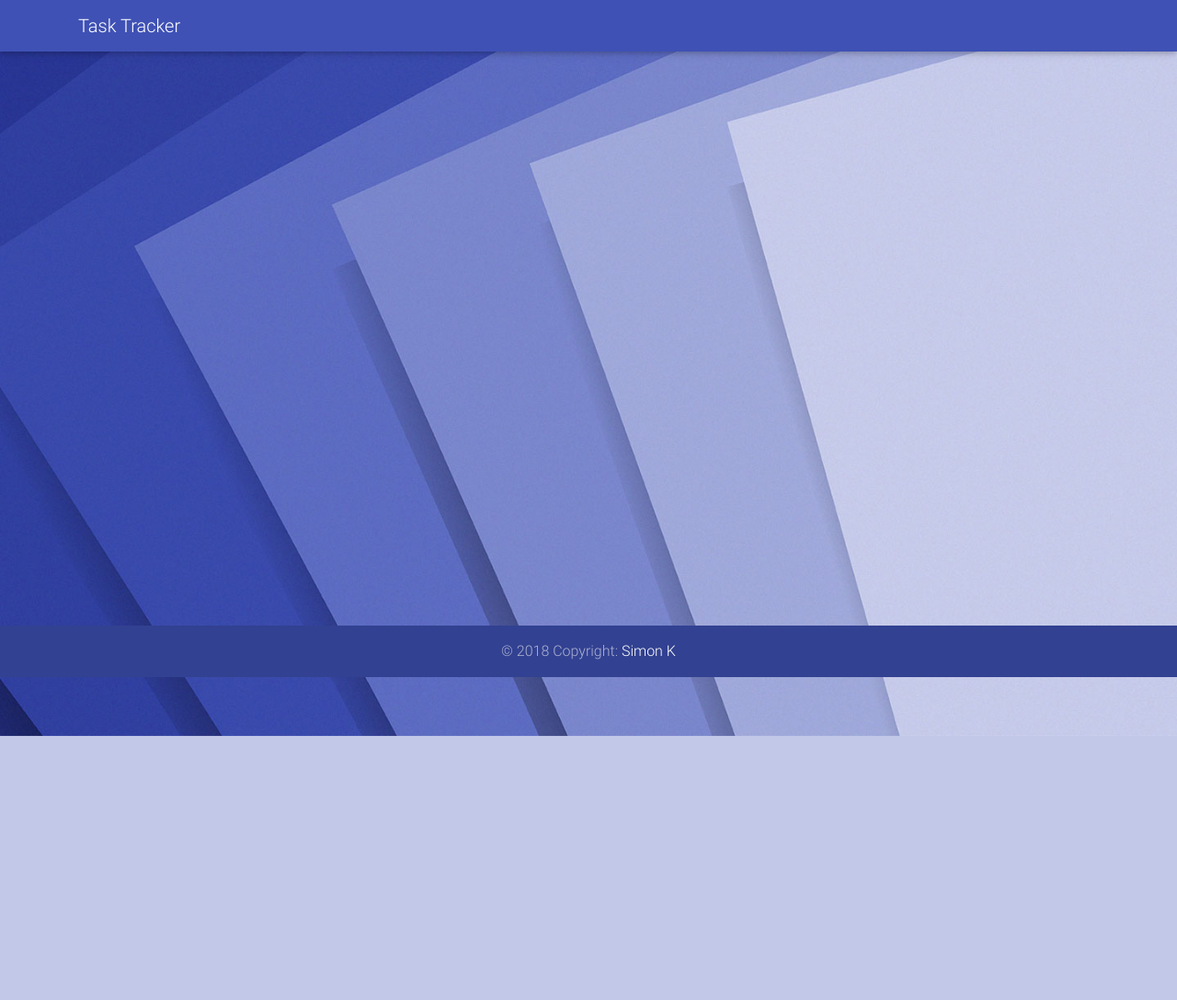
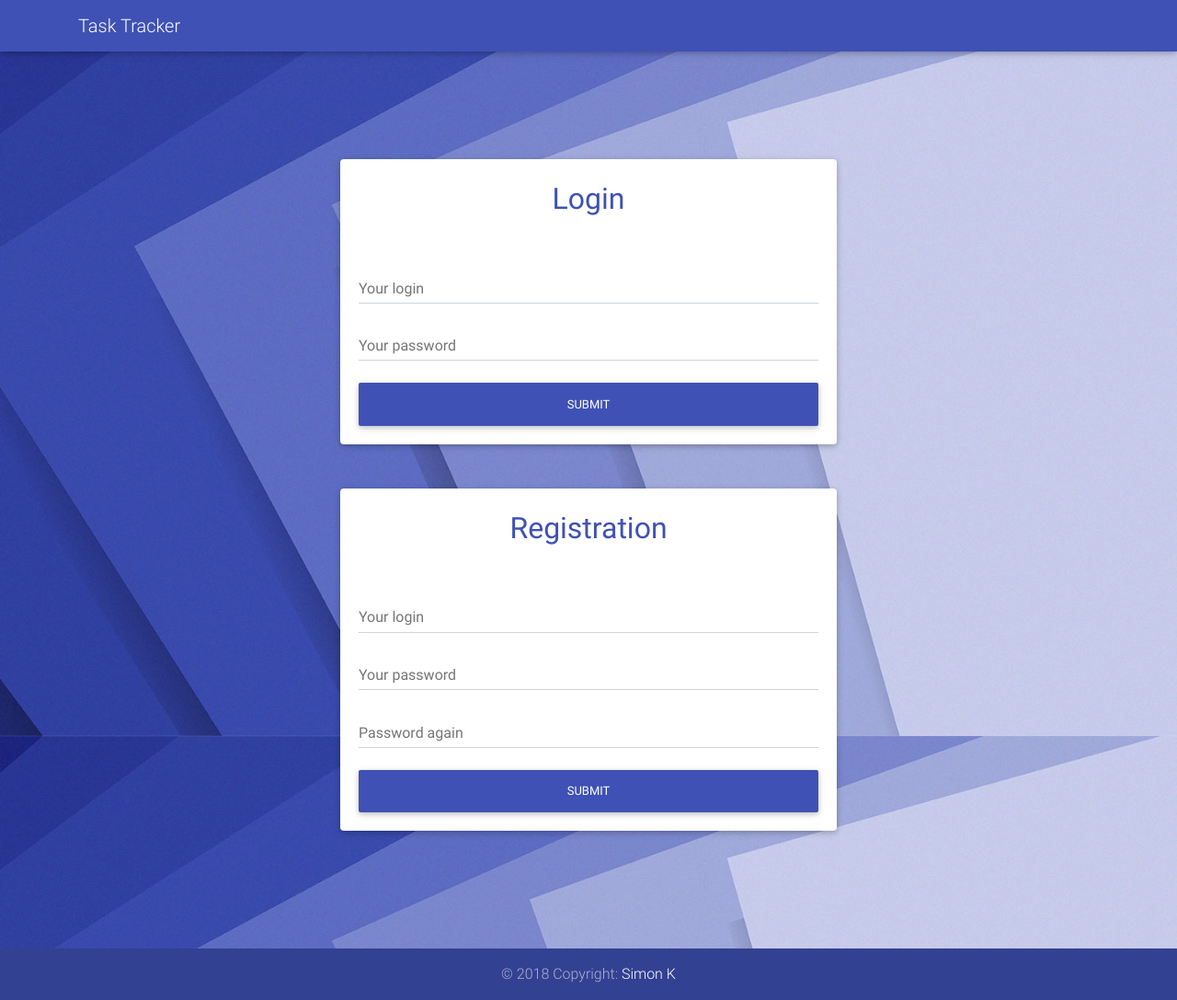
Before and after one commit to SimonKab/Task-Tracker, a Django app: page / in a window 1280 px wide. Shown: the whole page at 92% size. Before the commit the page ends 800 px from the top, so only its background shows below. Run offline with Django 3.2, Linux system fonts and the light colour scheme; some libraries are stand-ins or nearby versions.

Commit message:
Login and registration page was developed

```diff
--- a/tasktracker_site/core/static/css/style.css
+++ b/tasktracker_site/core/static/css/style.css
@@ -1,3 +1,4 @@
+
 
 html,
 body,
--- a/tasktracker_site/core/templates/base.html
+++ b/tasktracker_site/core/templates/base.html
@@ -21,7 +21,7 @@
 <!--Main Navigation-->
 <header>
     <!--Navbar-->
-    <nav class="navbar navbar-expand-lg navbar-dark indigo">
+    <nav class="navbar navbar-default fixed-top indigo">
         <div class="container">
 
             <!-- Navbar brand -->
@@ -39,15 +39,11 @@
     </nav>
     <!--/.Navbar-->
 
-    {% block sidebar %}
-    {% endblock %}
-
-
 </header>
 <!--Main Navigation-->
 
 <!--Main layout-->
-<main class="mt-5" style="min-height: 151.2%">
+<main style='margin-bottom:10%'>
 
     <div class="container">
 
@@ -70,7 +66,7 @@
 {% block add_buttons %}
 {% endblock %}
 <!--Footer-->
-<footer class="page-footer indigo mt-4">
+<footer class="page-footer align-bottom indigo mt-4">
     <!--Copyright-->
     <div class="footer-copyright py-3 text-center">
         © 2018 Copyright:
--- a/tasktracker_site/core/templates/core/index.html
+++ b/tasktracker_site/core/templates/core/index.html
@@ -1,6 +1,55 @@
 {% extends 'base.html' %}
 {% block content %}
-<div class='container-fluid'>
+
+<div class='container'>
+
+    <div class='card w-50 center-block mb-5' style='margin: 0 auto;'>
+        <h2 class='card-title text-center mt-4 indigo-text'>
+            <strong>Login</strong>
+        </h2>
+
+        <div class="card-body">
+
+            <form>
+                <div class="md-form">
+                    <input type="text" class="form-control" id="login_inp">
+                    <label for="login_inp">Your login</label>
+                </div>
+                <div class="md-form">
+                    <input type="password" class="form-control" id="password_inp">
+                    <label for="password_inp">Your password</label>
+                </div>
+                <button type="submit" class="btn btn-block indigo">Submit</button>
+            </form>
+
+        </div>
+    </div>
+
+    <div class='card w-50 center-block' style='margin: 0 auto;'>
+        <h2 class='card-title text-center mt-4 indigo-text'>
+            <strong>Registration</strong>
+        </h2>
+
+        <div class="card-body">
+
+            <form>
+                <div class="md-form">
+                    <input type="text" class="form-control" id="login_inp">
+                    <label for="login_inp">Your login</label>
+                </div>
+                <div class="md-form">
+                    <input type="password" class="form-control" id="password_inp">
+                    <label for="password_inp">Your password</label>
+                </div>
+                <div class="md-form">
+                    <input type="password" class="form-control" id="password_inp">
+                    <label for="password_inp">Password again</label>
+                </div>
+                <button type="submit" class="btn btn-block indigo">Submit</button>
+            </form>
+
+        </div>
+    </div>
 
 </div>
 {% endblock %}
```
Also changed, not shown: tasktracker_site/core/static/scss/_custom-variables.scss (line endings or trailing spaces), tasktracker_site/core/static/scss/style.scss (line endings or trailing spaces).
